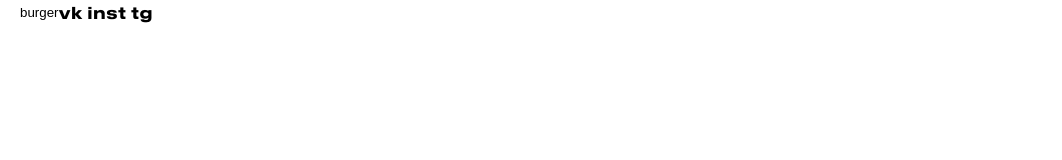
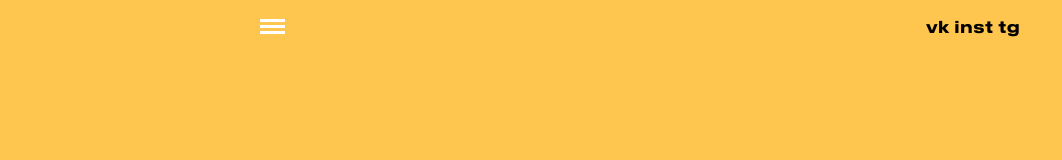
Before and after one commit to blinov-dev/adaptive-website-PlatanoFest, a website: page source/index.html in a window 1280 px wide. Shown: the whole page, without its empty margins (0-1062 px from the left). Drawn offline with nearby package versions, Linux system fonts and the light colour scheme; files that its build step writes are made by us from their sources; files whose address does not match are found by name.

Commit message:
Меню бургер
Сверстал меню бургер

```diff
--- a/source/index.html
+++ b/source/index.html
@@ -15,7 +15,7 @@
   <header class="header">
     <div class="header__container container">
       <button class="burger-menu">
-        <span class="burger-menu__toggle">burger</span>
+        <span class="burger-menu__toggle"></span>
       </button>
 
       <nav class="navigation">
--- /dev/null
+++ b/source/styles/blocks/burger-menu.scss
@@ -0,0 +1,36 @@
+.burger-menu {
+  width: 25px;
+  height: 17px;
+  display: flex;
+  flex-direction: column;
+  justify-content: center;
+  &:hover,
+  &:active {
+    .burger-menu__toggle {
+      background-color: $color-main-dark;
+    }
+  }
+}
+
+.burger-menu__toggle {
+  position: relative;
+  width: 100%;
+  height: 3px;
+  background-color: $color-white;
+  transition: background-color 0.3s ease;
+  &:before,
+  &:after {
+    content: "";
+    position: absolute;
+    left: 0;
+    width: 100%;
+    height: 100%;
+    background-color: inherit;
+  }
+  &:before {
+    top: -6px;
+  }
+  &:after {
+    bottom: -6px;
+  }
+}
--- a/source/styles/blocks/header.scss
+++ b/source/styles/blocks/header.scss
@@ -1,3 +1,13 @@
 .header {
+  position: absolute;
+  top: 0;
+  left: 0;
   width: 100%;
 }
+
+.header__container {
+  display: flex;
+  justify-content: space-between;
+  align-items: center;
+  padding: 14px 260px;
+}
--- a/source/styles/common/global.scss
+++ b/source/styles/common/global.scss
@@ -28,7 +28,7 @@ body {
   font-size: 16px;
   line-height: 24px;
   color: #000;
-  background-color: #fff;
+  background-color: $color-main;
   @media (min-width: $width-tablet) {
     max-width: 1200px;
   }
@@ -46,7 +46,6 @@ body {
 }
 
 .container {
-  display: flex;
   max-width: 1440px;
   margin: 0 auto;
   padding: 0 20px;
--- a/source/styles/styles.scss
+++ b/source/styles/styles.scss
@@ -8,6 +8,5 @@
 /* BLOCKS */
 @import "./blocks/header.scss";
 @import "./blocks/navigation.scss";
-
-/* ELEMENTS */
-@import "./elements/button-buy.scss";
+@import "./blocks/button-buy.scss";
+@import "./blocks/burger-menu.scss";
```
Also changed, not shown: source/styles/blocks/button-buy.scss (added), source/styles/elements/button-buy.scss (deleted).
